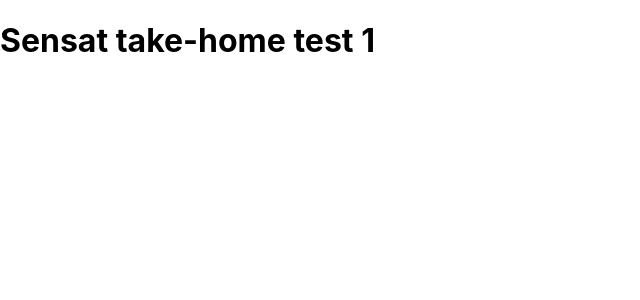
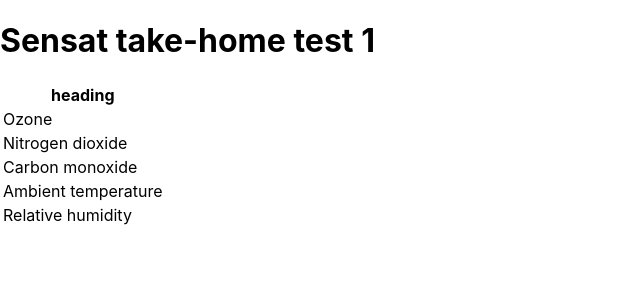
Before and after one commit to simondell/test-sensat-takehome-test-1, a React (Create React App) app: page / in a window 1280 px wide. Shown: the top 300 px of the page, without its empty margins (0-640 px from the left). Built offline with nearby package versions, Linux system fonts and the light colour scheme.

Commit message:
Begin extracting data into the table

```diff
--- a/src/App/App.tsx
+++ b/src/App/App.tsx
@@ -1,4 +1,5 @@
 import React from 'react'
+import DataTable from '../DataTable/DataTable'
 import './App.css'
 
 const mockData = [
@@ -15,6 +16,9 @@ function App() {
       <header className="App-header">
         <h1>Sensat take-home test 1</h1>
       </header>
+      <DataTable
+        data={mockData}
+      />
     </div>
   )
 }
--- a/src/DataTable/DataTable.tsx
+++ b/src/DataTable/DataTable.tsx
@@ -1,6 +1,11 @@
 import React from 'react';
 
-export default () =>
+interface DataTableProps {
+  data: any[]
+}
+
+export default function DataTable (props: DataTableProps) {
+  return (
     <table>
       <thead>
         <tr>
@@ -8,8 +13,16 @@ export default () =>
         </tr>
       </thead>
       <tbody>
-      <tr>
-        <td>content</td>
+      {
+        props.data.map((item: any) =>
+          <tr
+            key={`${item.id}-${item.reading_ts}`}
+          >
+            <td>{item.name}</td>
           </tr>
+        )
+      }
       </tbody>
     </table>
+  )
+}
```
Also changed, not shown: 2 other files (tests, documents, lock files or other folders). Lines whose indentation alone changed are shown as unchanged.
